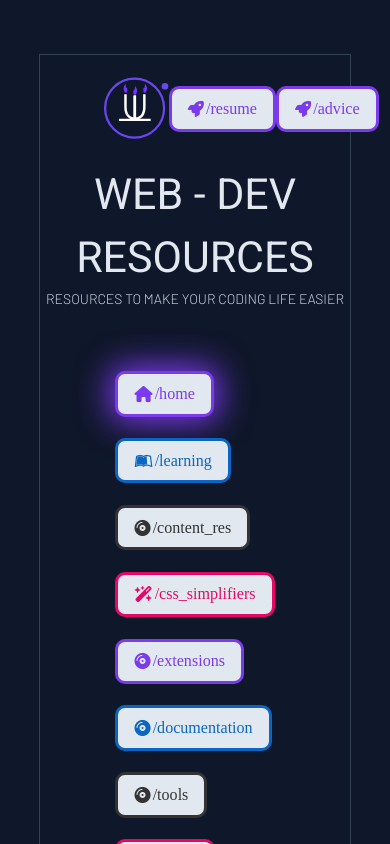
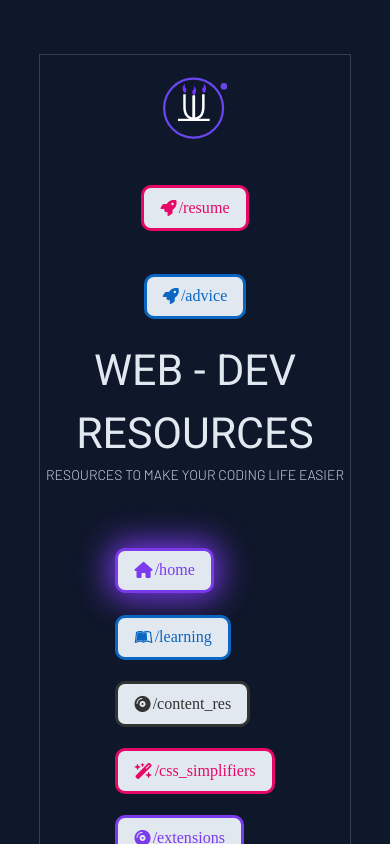
Before and after one commit to lul-g/Web_Dev_Resources, a React (Vite) app: page / in a window 390 px wide. Shown: the top 844 px of the page. Built offline with nearby package versions, Linux system fonts and the light colour scheme.

Commit message:
fixed navbar responsivness issue and nav link select issue

```diff
--- a/src/App.css
+++ b/src/App.css
@@ -90,10 +90,10 @@ header {
     text-align: center;
 }
 .header__top {
-    display: flex;
-    align-items: center;
-    justify-content: space-between;
-    margin: 2rem 6rem;
+    display: grid;
+    grid-template-columns: repeat(3, auto);
+    place-items: center;
+    margin: 2rem 0rem;
 }
 
 nav {
@@ -132,6 +132,11 @@ nav {
 .nav__link.selected {
     box-shadow: 0 0 3rem .5rem currentColor;
 }
+.nav__link:nth-child(3).selected,
+.nav__link:nth-child(7).selected {
+    box-shadow: 0 0 3rem 0rem #ffffff86;
+}
+
 .nav__link i {
     padding-right: .2rem;
 }
@@ -254,7 +259,12 @@ nav {
         grid-template-columns: repeat(1, auto);
     }
 }
-
+@media (max-width: 483px) {
+    .header__top {
+        grid-template-columns: repeat(1, auto);
+        gap: 4rem 0;
+    }
+}
 /* footer media */
 @media (max-width: 815px) {
     .footer {
--- a/src/Header.jsx
+++ b/src/Header.jsx
@@ -18,11 +18,11 @@ function NavBar() {
         <div className="header__cont">
             <div className="header__top">
                 <div className="logo"><Logo /> </div>
-                <a href='https://resume-lul.netlify.app/' target="_blank" data-clr='#7c3aed' onLoad={(navData) => {return navData.isActive = true}} className="nav__link">
-                    <i class="fa-solid fa-rocket"></i> /resume
+                <a href='https://resume-lul.netlify.app/' target="_blank" data-clr='#E60866' onLoad={(navData) => {return navData.isActive = true}} className="nav__link">
+                    <i className="fa-solid fa-rocket"></i> /resume
                 </a>
-                <NavLink to='/advice' data-clr='#7c3aed' onLoad={(navData) => {return navData.isActive = true}} className={(navData) => (navData.isActive ? 'selected nav__link' : 'nav__link')}>
-                    <i class="fa-solid fa-rocket"></i> /advice
+                <NavLink to='/advice' data-clr='#0a66c2' onLoad={(navData) => {return navData.isActive = true}} className={(navData) => (navData.isActive ? 'selected nav__link' : 'nav__link')}>
+                    <i className="fa-solid fa-rocket"></i> /advice
                 </NavLink>
             </div>
             <header className="header">
--- a/src/Home.jsx
+++ b/src/Home.jsx
@@ -9,8 +9,8 @@ function Home() {
                 <p className='para intro'>Look around and use these links for your web projects. These websites/youtube videos have been my go to resources for over two years and they keep serving me to this day. Use them and make your life easier.</p>
             </div>
             <div className="cards">
-                <div className="flex__child card name title__xmd title"><span className="title__md">20+</span> <span className='para_2'>content resources</span></div>
-                <div className="flex__child card name title__xmd title"><span className="title__md">10+</span><span className='para_2'>learning resources</span></div>
+                <div className="flex__child card name title__xmd title"><span className="title__md">25 +</span> <span className='para_2'>content resources</span></div>
+                <div className="flex__child card name title__xmd title"><span className="title__md">10 +</span><span className='para_2'>learning resources</span></div>
             </div>
         </div>
         </div>
```
